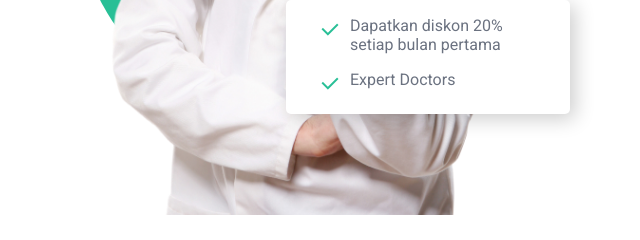
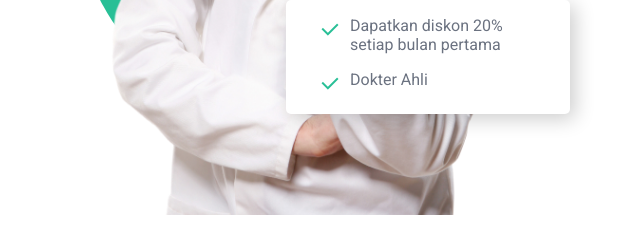
Before and after one commit to nellyfdlh/Tugas-RS, a plain HTML site: page index.html in a window 1280 px wide. Shown: the part 540-780 px from the top of the page, 640-1280 px from the left. Drawn offline with nearby package versions, Linux system fonts and the light colour scheme.

Commit message:
Update index.html

```diff
--- a/index.html
+++ b/index.html
@@ -52,7 +52,7 @@
               </li>
               <li>
                 <span><i class="ri-check-line"></i></span>
-                Expert Doctors
+                Dokter Ahli
               </li>
             </ul>
           </div>
```
